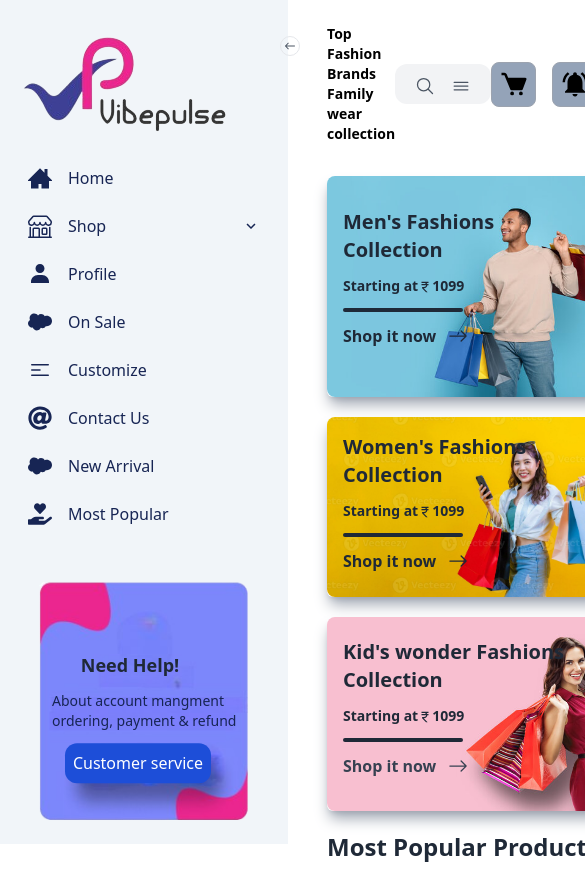
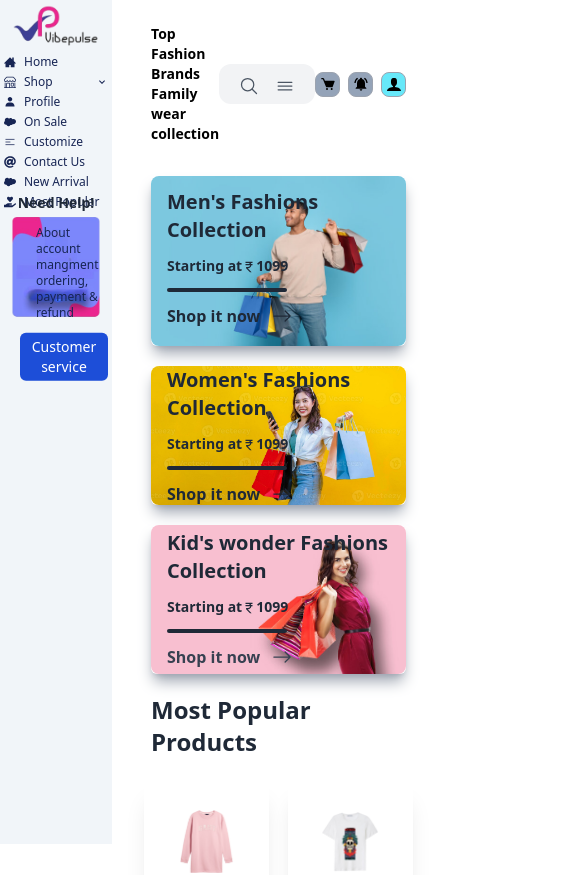
Before and after one commit to pitambar77/ecommerce, a React (Create React App) app: page / in a window 390 px wide. Shown: the top 875 px of the page, 585 px wide, since content can reach past the window. Built offline with nearby package versions, Linux system fonts and the light colour scheme.

Commit message:
first changes

```diff
--- a/src/App.css
+++ b/src/App.css
@@ -1,4 +1,4 @@
 
 *{
-  margin: 0px; padding:0px;
+  margin:0px; padding:0px;
 }
--- a/src/Components/Header.jsx
+++ b/src/Components/Header.jsx
@@ -28,15 +28,15 @@ const Header = () => {
 
                 </div>
 
-                <div className=' flex gap-4 '>
+                <div className=' flex sm:gap-4 gap-2 '>
                     <div className='icon_wrapper'>
-                    <BiSolidCart  size={30}/>
+                    <BiSolidCart  className={` sm:size-8 size-4`}/>
                     </div>
                     <div className='icon_wrapper'>
-                    <MdNotificationsActive  size={30}/>
+                    <MdNotificationsActive  className={` sm:size-8 size-4`}/>
                     </div>
                     <div className='icon_wrapper bg-cyan-300'>
-                    <ImUser  size={30}/>
+                    <ImUser  className={` sm:size-8 size-4`}/>
                     </div>
                 </div>
 
--- a/src/Components/SideBar.jsx
+++ b/src/Components/SideBar.jsx
@@ -1,6 +1,5 @@
 import React, { useState } from 'react'
 import logo from '../assests/logo.png'
-import { IoIosArrowRoundBack } from "react-icons/io";
 import { ImHome3 } from "react-icons/im";
 import { MdKeyboardArrowDown } from "react-icons/md";
 import { BiSolidCart } from "react-icons/bi";
@@ -62,35 +61,35 @@ const SideBar = () => {
 
     ]
 
-    const [open, setOpen] = useState(true);
+
     const [submenuOpen, setSubmenuOpen] = useState(false);
 
   return (
 
-        <div className={`  h-screen p-5 pt-8 duration-300 text-blue-950 bg-slate-100 relative  ${open ? " w-72":"w-20"}`}>
-            <IoIosArrowRoundBack className={`text-xl rounded-full absolute -right-3 top-9 border cursor-pointer text-gray-600 ${!open && "rotate-180"}`}
-            onClick={()=>setOpen(!open)} />
+        <div className={` h-screen top-0 sticky sm:p-3 p-1 sm:pt-4 duration-300 text-blue-950 bg-slate-100 sm:w-60 w-28 `}>
+            {/* <IoIosArrowRoundBack className={`text-xl rounded-full absolute -right-3 top-9 border cursor-pointer text-gray-600 ${!open && "rotate-180"}`}
+            onClick={()=>setOpen(!open)} /> */}
             <div>
-                <img src={logo} alt='logo'/>
+                <img src={logo} alt='logo' className=' text-2xl w-28 px-2'/>
             </div>
-            <ul className=' pt-2'>
+            <ul className=' sm:pt-2 pt-0'>
                 {Menus.map((menu,index) =>(
                     <>
-                    <li key={index} className=' text-sm flex items-center gap-x-4 cursor-pointer p-2 rounded-md mt-2 hover:bg-slate-200'>
-                            <span className=' text-2xl block float-left'>
+                    <li key={index} className=' text-sm flex items-center sm:gap-x-4 gap-2 cursor-pointer sm:p-1 p-0 rounded-md sm:mt-2 mt-1 hover:bg-slate-200'>
+                            <span className=' sm:text-sm text-xs block float-left'>
                                 {menu.icon ? menu.icon:""}
                             </span>
-                        <span className={` text-base font-medium flex-1 ${!open && "hidden"}`}>{menu.title}</span>
+                        <span className={` sm:text-sm text-xs  font-medium flex-1 `}>{menu.title}</span>
 
-                        {menu.submenu && open && (
-                        <MdKeyboardArrowDown className={`${submenuOpen && "rotate-180"} text-lg`} onClick={()=>setSubmenuOpen(!submenuOpen)} />
+                        {menu.submenu  && (
+                        <MdKeyboardArrowDown className={`${submenuOpen && "rotate-180"} sm:text-lg text-xs`} onClick={()=>setSubmenuOpen(!submenuOpen)} />
                         )}
                     </li>
-                    {menu.submenu && submenuOpen && open && (
+                    {menu.submenu && submenuOpen &&  (
                         <ul>
                             {menu.subMenuItems.map((subMenuItem, index) =>(
-                                <li key={index} className=' text-base font-medium flex items-center gap-x-4 cursor-pointer p-2 rounded-md mt-2 hover:bg-slate-200' >
-                                     <span className=' text-2xl block float-left text-blue-950'>
+                                <li key={index} className=' sm:text-sm text-xs font-medium flex items-center sm:gap-x-3 gap-x-1 cursor-pointer sm:p-1 p-0 rounded-md mt-2 hover:bg-slate-200' >
+                                     <span className=' sm:text-xl text-xs block float-left text-blue-950'>
                                         {subMenuItem.icon ? subMenuItem.icon :""}
                                     </span>
                                     {subMenuItem.title}
@@ -103,16 +102,16 @@ const SideBar = () => {
             </ul>
 
 
-            <div className= {` ${!open && "hidden"} relative mt-8 `}>
+            <div className= {` relative sm:mt-8  `}>
                 <div>
-                    <img className=' w-full h-full object-cover rounded-lg ' src={Dash} alt='dash'/>
+                    <img className=' sm:w-full sm:h-full  object-cover rounded-lg ' src={Dash} alt='dash'/>
 
                 </div>
 
                 <div className=' absolute flex flex-col justify-between items-center max-w-[220px] top-[50%] -translate-y-[40%] space-y-3'>
-                    <h1 className=' text-lg font-bold text-gray-800 '>Need Help!</h1>
-                    <p className=' ml-8 text-sm'>About account mangment ordering, payment & refund</p>
-                    <button className=' bg-blue-700 p-2 ml-4 text-white rounded-xl'> Customer service </button>
+                    <h1 className=' sm:text-lg text-sm font-bold text-gray-800 '>Need Help!</h1>
+                    <p className=' ml-8 text-xs'>About account mangment ordering, payment & refund</p>
+                    <button className=' bg-blue-700 text-sm p-1 ml-4 text-white rounded-md'> Customer service </button>
                 </div>
 
         </div>
--- a/src/index.css
+++ b/src/index.css
@@ -4,6 +4,6 @@
 
 @layer components{
   .icon_wrapper{
-    @apply border border-gray-400 bg-slate-400 rounded-lg w-[45px] h-[45px] grid place-items-center text-[22px]
+    @apply border border-gray-400 bg-slate-400 rounded-lg sm:w-[45px] w-[25px] sm:h-[45px] h-[25px] grid place-items-center text-[22px]
   }
 }
```
